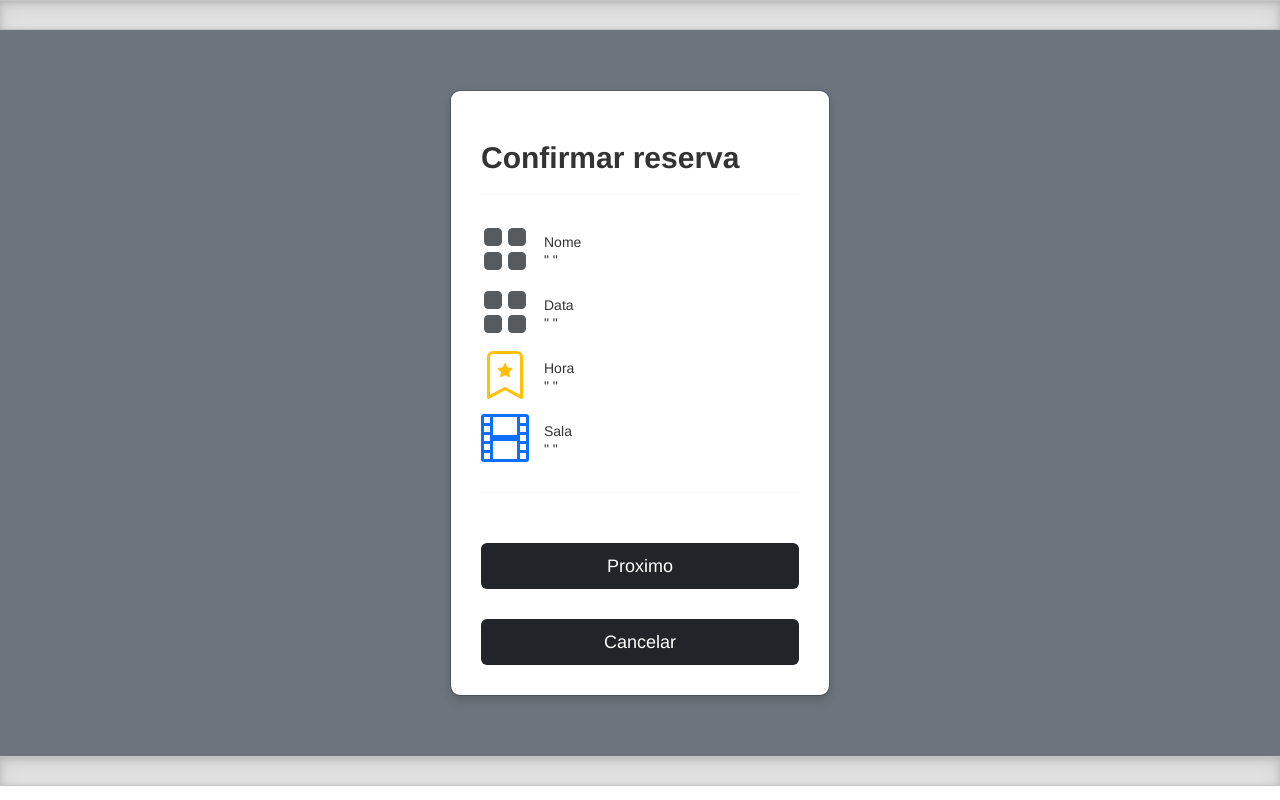
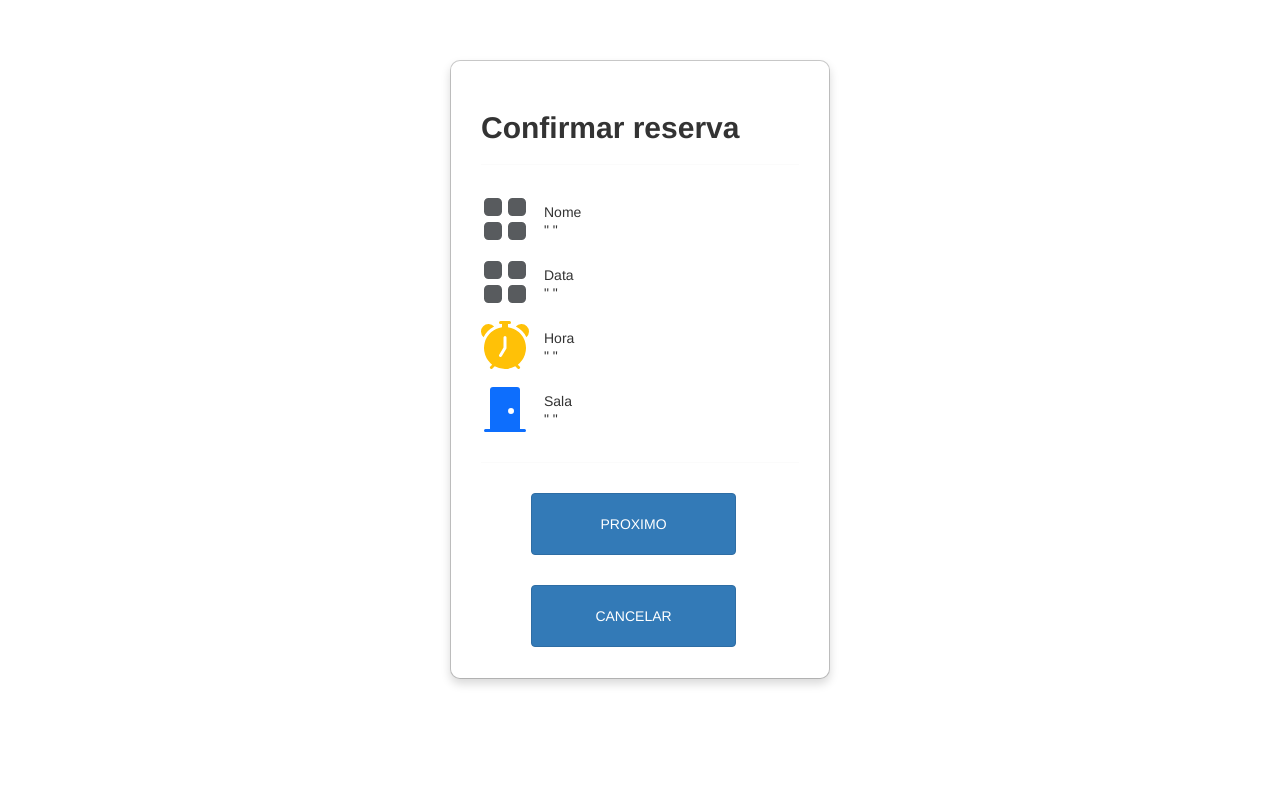
Before and after one commit to mariano07/Reservas_SENAC_1.0, a PHP site: page /confirmacao.php in a window 1280 px wide. Run offline with PHP 8.4, Linux system fonts and the light colour scheme.

Commit message:
Foi alterado o background, íconis eos botôes

```diff
--- a/confirmacao.php
+++ b/confirmacao.php
@@ -4,14 +4,13 @@
 <head>
   <meta charset="UTF-8">
   <meta http-equiv="X-UA-Compatible" content="IE=edge">
-  <link href="images/senac_icone.png" type="image/x-icon" rel="shortcut icon">
   <title>Confirmação</title>
   <meta name="viewport" content="width=device-width, initial-scale=1.0">
   <link rel="stylesheet" href="css/confirmacao.css">
+  <link rel="stylesheet" href="css/index.css">
   <link href="https://cdn.jsdelivr.net/npm/bootstrap@5.3.0-alpha1/dist/css/bootstrap.min.css" rel="stylesheet" integrity="sha384-GLhlTQ8iRABdZLl6O3oVMWSktQOp6b7In1Zl3/Jr59b6EGGoI1aFkw7cmDA6j6gD" crossorigin="anonymous">
   <link rel="canonical" href="https://getbootstrap.com/docs/5.3/examples/modals/">
   <link href="../assets/dist/css/bootstrap.min.css" rel="stylesheet">
-  <link href="modals.css" rel="stylesheet">
 </head>
 
 <body>
@@ -38,8 +37,7 @@
     </symbol>
 
     <symbol id="bookmark-star" viewBox="0 0 16 16">
-      <path d="M7.84 4.1a.178.178 0 0 1 .32 0l.634 1.285a.178.178 0 0 0 .134.098l1.42.206c.145.021.204.2.098.303L9.42 6.993a.178.178 0 0 0-.051.158l.242 1.414a.178.178 0 0 1-.258.187l-1.27-.668a.178.178 0 0 0-.165 0l-1.27.668a.178.178 0 0 1-.257-.187l.242-1.414a.178.178 0 0 0-.05-.158l-1.03-1.001a.178.178 0 0 1 .098-.303l1.42-.206a.178.178 0 0 0 .134-.098L7.84 4.1z" />
-      <path d="M2 2a2 2 0 0 1 2-2h8a2 2 0 0 1 2 2v13.5a.5.5 0 0 1-.777.416L8 13.101l-5.223 2.815A.5.5 0 0 1 2 15.5V2zm2-1a1 1 0 0 0-1 1v12.566l4.723-2.482a.5.5 0 0 1 .554 0L13 14.566V2a1 1 0 0 0-1-1H4z" />
+    <path d="M6 .5a.5.5 0 0 1 .5-.5h3a.5.5 0 0 1 0 1H9v1.07a7.001 7.001 0 0 1 3.274 12.474l.601.602a.5.5 0 0 1-.707.708l-.746-.746A6.97 6.97 0 0 1 8 16a6.97 6.97 0 0 1-3.422-.892l-.746.746a.5.5 0 0 1-.707-.708l.602-.602A7.001 7.001 0 0 1 7 2.07V1h-.5A.5.5 0 0 1 6 .5zm2.5 5a.5.5 0 0 0-1 0v3.362l-1.429 2.38a.5.5 0 1 0 .858.515l1.5-2.5A.5.5 0 0 0 8.5 9V5.5zM.86 5.387A2.5 2.5 0 1 1 4.387 1.86 8.035 8.035 0 0 0 .86 5.387zM11.613 1.86a2.5 2.5 0 1 1 3.527 3.527 8.035 8.035 0 0 0-3.527-3.527z"/>
     </symbol>
 
     <symbol id="grid-fill" viewBox="0 0 16 16">
@@ -51,7 +49,7 @@
     </symbol>
 
     <symbol id="film" viewBox="0 0 16 16">
-      <path d="M0 1a1 1 0 0 1 1-1h14a1 1 0 0 1 1 1v14a1 1 0 0 1-1 1H1a1 1 0 0 1-1-1V1zm4 0v6h8V1H4zm8 8H4v6h8V9zM1 1v2h2V1H1zm2 3H1v2h2V4zM1 7v2h2V7H1zm2 3H1v2h2v-2zm-2 3v2h2v-2H1zM15 1h-2v2h2V1zm-2 3v2h2V4h-2zm2 3h-2v2h2V7zm-2 3v2h2v-2h-2zm2 3h-2v2h2v-2z" />
+    <path d="M12 1a1 1 0 0 1 1 1v13h1.5a.5.5 0 0 1 0 1h-13a.5.5 0 0 1 0-1H3V2a1 1 0 0 1 1-1h8zm-2 9a1 1 0 1 0 0-2 1 1 0 0 0 0 2z"/>
     </symbol>
 
     <symbol id="github" viewBox="0 0 16 16">
@@ -72,7 +70,7 @@
   <form action="" method="post">
   <div class="b-example-divider"></div>
 
-  <div class="modal modal-tour position-static d-block bg-secondary py-5" tabindex="-1" role="dialog" id="modalTour">
+  <div class="modal modal-tour position-static d-block py-5" tabindex="-1" role="dialog" id="modalTour">
     <div class="modal-dialog" role="document">
       <div class="modal-content rounded-4 shadow">
         <div class="modal-body p-5">
@@ -117,10 +115,17 @@
             </li>
           </ul>
           <hr>
-          <button type="button" class="btn btn-lg btn-dark mt-5 w-100" data-bs-dismiss="modal">Proximo</button>
+          <div class="row" style="margin-top: 30px; margin-left: 5px;">
+                <div class="col-md-1"></div>
+                <div class="col-md-5 no-gutters"><input type="submit" class="btn btn-primary btn-form" value="Proximo"></div>
+                <div class="col-md-2"></div>
+            </div>
         </form>
-
-          <a href="reservar_data.php"><button type="button" class="btn btn-lg btn-dark mt-5 w-100" data-bs-dismiss="modal">Cancelar</button></a>
+        <div class="row" style="margin-top: 30px; margin-left: 5px;">
+        <div class="col-md-1"></div>
+        <div class="col-md-5 no-gutters"><a href="reservar_data.php"><button type="button" class="btn btn-primary btn-form" data-bs-dismiss="modal">Cancelar</button></a>
+        <div class="col-md-2"></div>
+        </div>
         </div>
       </div>
     </div>
--- a/css/confirmacao.css
+++ b/css/confirmacao.css
@@ -27,13 +27,13 @@
     }
   }
 
-  .b-example-divider {
+  /* .b-example-divider {
     height: 3rem;
     background-color: rgba(0, 0, 0, .1);
     border: solid rgba(0, 0, 0, .15);
     border-width: 1px 0;
     box-shadow: inset 0 .5em 1.5em rgba(0, 0, 0, .1), inset 0 .125em .5em rgba(0, 0, 0, .15);
-  }
+  } */
 
   .b-example-vr {
     flex-shrink: 0;
```
